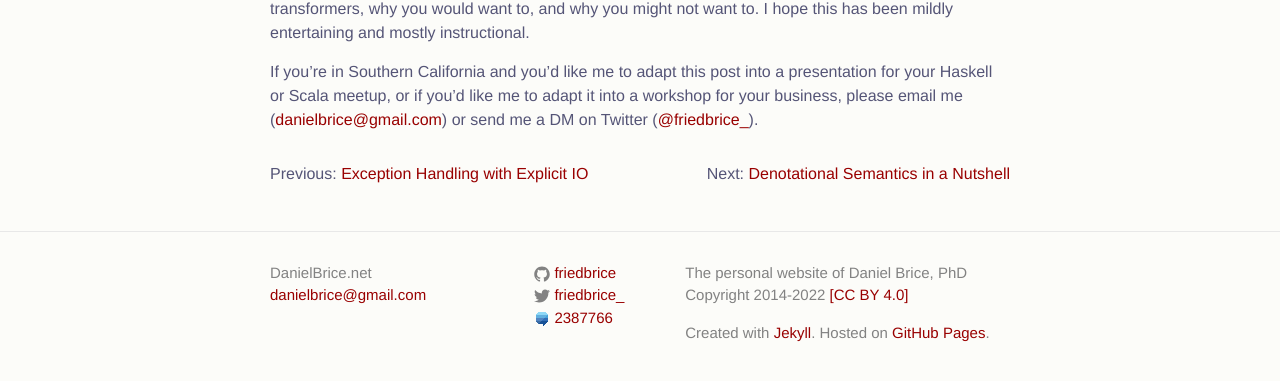
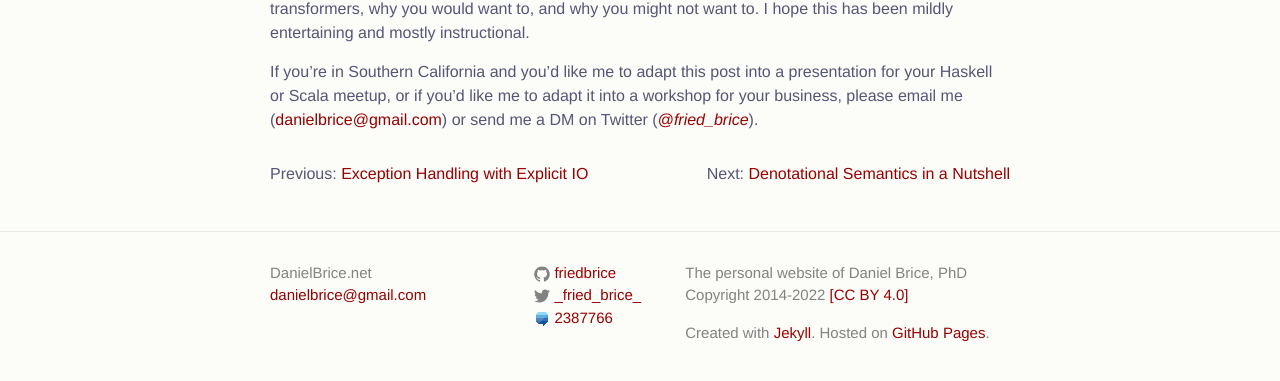
Before and after one commit to friedbrice/friedbrice.github.io, a Jekyll site: the page built from _posts/2018-04-18-exception-handling-and-io-with-mtl.md, in a window 1280 px wide and 900 px high, scrolled down 14689 px. Shown: the part 496-877 px from the top of the window. Built offline with Jekyll 4.4.1, drawn with Linux system fonts in a browser that asks for light colours; formulas are drawn with MathJax 3; comment, search, counter and statistics services are not loaded.

Commit message:
update twitter handle

```diff
--- a/_config.yml
+++ b/_config.yml
@@ -7,7 +7,7 @@ include: [ '_courses', '_pages' ]
 
 # Author settings
 email: 'danielbrice@gmail.com'
-twitter_username: 'friedbrice_'
+twitter_username: '_fried_brice_'
 github_username:  'friedbrice'
 stackex_username: '2387766'
 
--- a/_posts/2018-04-18-exception-handling-and-io-with-mtl.md
+++ b/_posts/2018-04-18-exception-handling-and-io-with-mtl.md
@@ -681,7 +681,7 @@ I've also showed you that working with encapsulated I/O is not as painful as it
 Finally, I've tried to demonstrate how to cope with MTL and monad transformers, why you would want to, and why you might not want to.
 I hope this has been mildly entertaining and mostly instructional.
 
-If you're in Southern California and you'd like me to adapt this post into a presentation for your Haskell or Scala meetup, or if you'd like me to adapt it into a workshop for your business, please email me ([danielbrice@gmail.com](mailto:danielbrice@gmail.com)) or send me a DM on Twitter ([@friedbrice_](http://twitter.com/friedbrice_)).
+If you're in Southern California and you'd like me to adapt this post into a presentation for your Haskell or Scala meetup, or if you'd like me to adapt it into a workshop for your business, please email me ([danielbrice@gmail.com](mailto:danielbrice@gmail.com)) or send me a DM on Twitter ([@_fried_brice_](http://twitter.com/_fried_brice_)).
 
   [1]: /blog/three-models-of-exception-handling/
   [2]: /blog/exception-handling-with-explicit-io/
```
Also changed, not shown: _posts/2020-06-12-simple-linear-regression-in-one-pass.md (+1 -1 lines).
